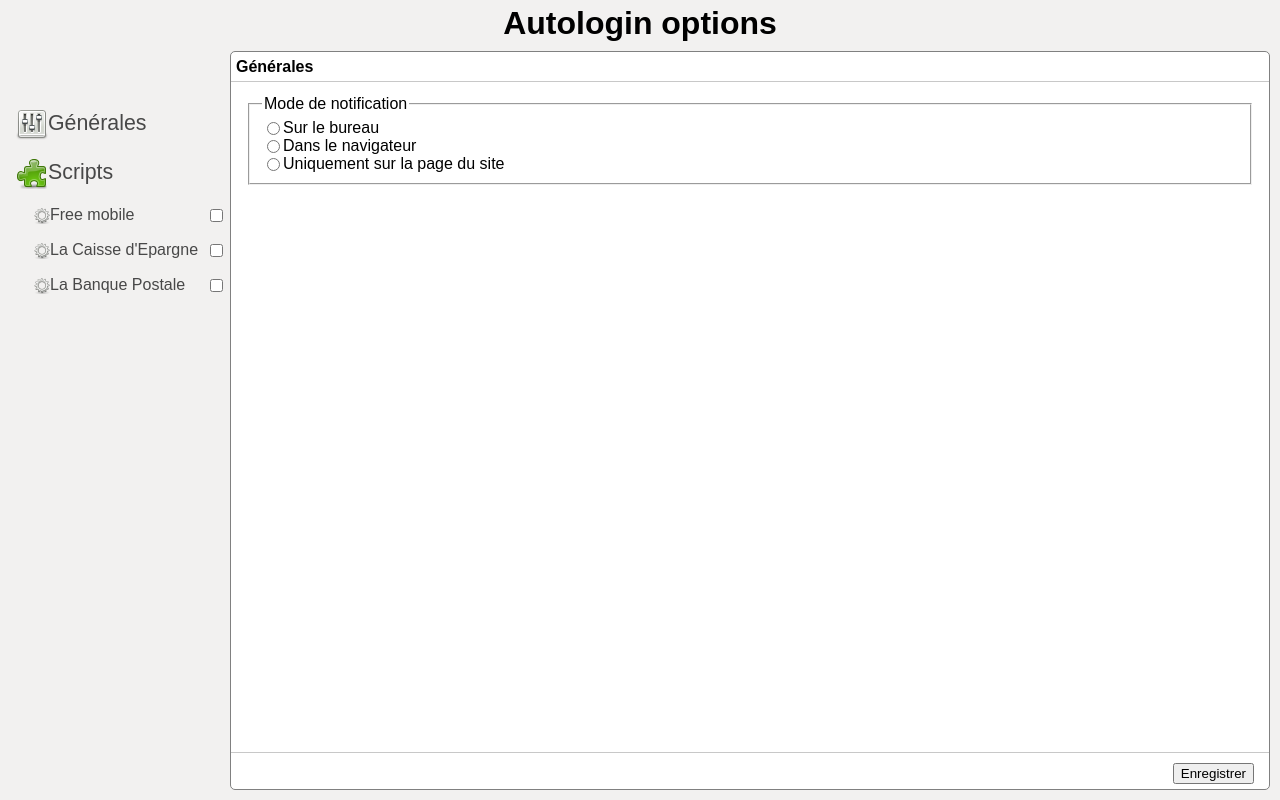
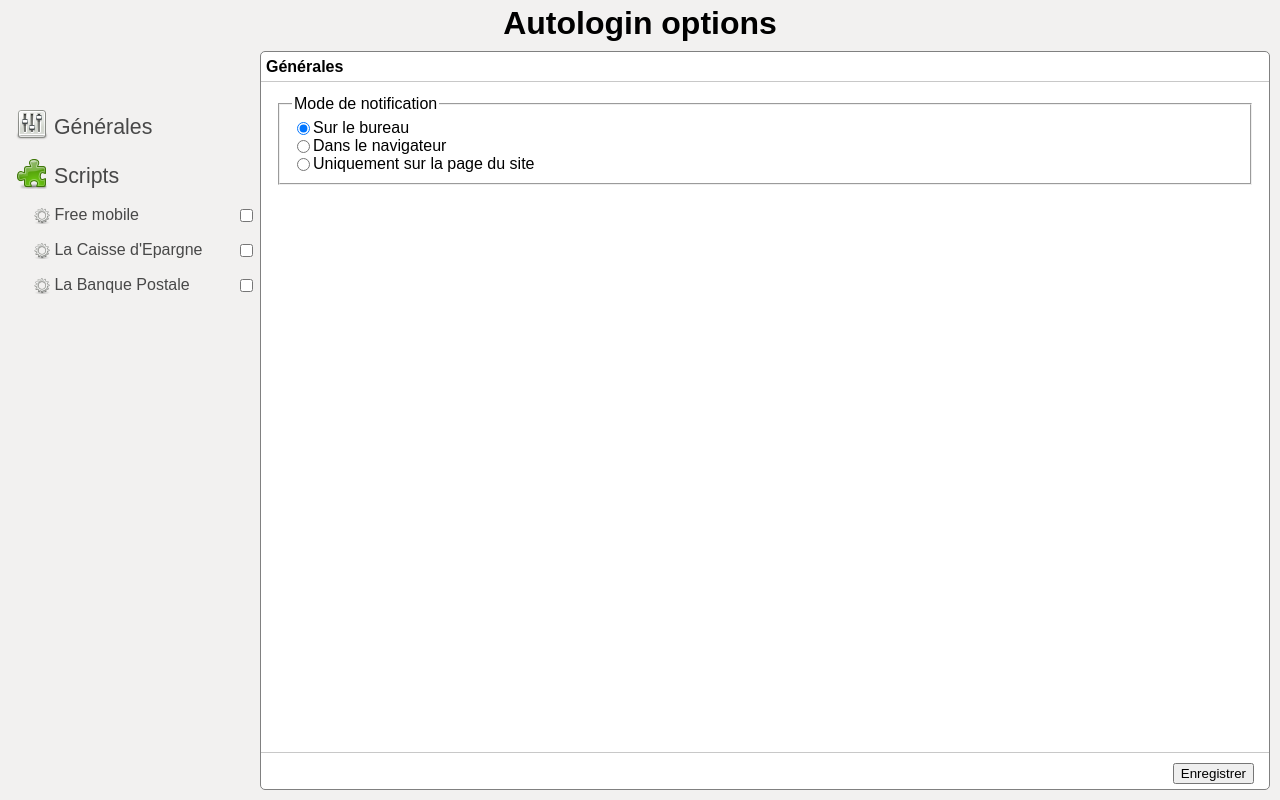
Before and after one commit to jmikoljef/auto-login-extension, a plain HTML site: page common/options/options.html in a window 1280 px wide. Drawn offline with Linux system fonts and the light colour scheme.

Commit message:
Qq correctifs

```diff
--- a/common/options/options.css
+++ b/common/options/options.css
@@ -15,6 +15,9 @@ body {
 label {
   clear:both;
   float:left;
+}
+fieldset {
+  margin-bottom: 15px;
 }
 fieldset input[type="radio"], fieldset input[type="checkbox"] {
   clear:both;
@@ -45,11 +48,10 @@ h1 {
  */
 .menu {
   float: left;
-  width: 220px;
   padding-top: 40px;
 }
 .menu img {
-  vertical-align : middle;
+  vertical-align : bottom;
 }
 .menu-item-l1,.menu-item-l2 {
   padding: 5px;
@@ -66,12 +68,12 @@ h1 {
 .menu .menu-item-l1 {
   color: rgb(72,72,72);
   font-size: 16pt;
-  width: 210px;
+  width: 240px;
 }
 .menu .menu-item-l2 {
   font-size: 12pt;
   margin-left: 18px;
-  width: 192px;
+  width: 222px;
 }
 .menu .menu-item-l2 img {
   width: 16px;
@@ -109,7 +111,7 @@ h1 {
   display: none;
   position:absolute;
   top: 41px;
-  left: 220px;
+  left: 250px;
   bottom: 0px;
   right: 0px;
 
--- a/common/options/options.js
+++ b/common/options/options.js
@@ -4,7 +4,7 @@ function getPanelsDescr() {
 			level: 1,
 			id: "main",
 			img: "main.png",
-			label:"Générales",
+			label:'G\u00E9n\u00E9rales',
 			prefs: [
 				{
 					label: "Mode de notification",
@@ -111,6 +111,10 @@ function createMenuItem(menuItem) {
 	var img = document.createElement("img");
 	img.setAttribute("src", menuItem.img);
 	a.appendChild(img);
+
+	var space = document.createTextNode('\n');
+	a.appendChild(space);
+
 	var span = document.createElement("span");
 	var label = menuItem.short_label;
 	if(!label) label = menuItem.label
@@ -178,13 +182,16 @@ function createOption(parent, optionDescr) {
 
 function createRadio(parent, optionDescr) {
 	for(var i=0; i<optionDescr.values.length; i++) {
-			var radio = optionDescr.values[i];
+		var radio = optionDescr.values[i];
 		var input = document.createElement("input");
 		input.setAttribute("type", "radio");
 		input.setAttribute("name", optionDescr.id);
 		var id = optionDescr.id+"."+radio.value
 		input.setAttribute("id", id);
 		input.setAttribute("value", radio.value);
+		if(i == 0) { // On coche le 1er element
+			input.setAttribute("checked", "checked");
+		}
 		parent.appendChild(input);
 		var label = document.createElement("label");
 		label.setAttribute("for", id);
```
